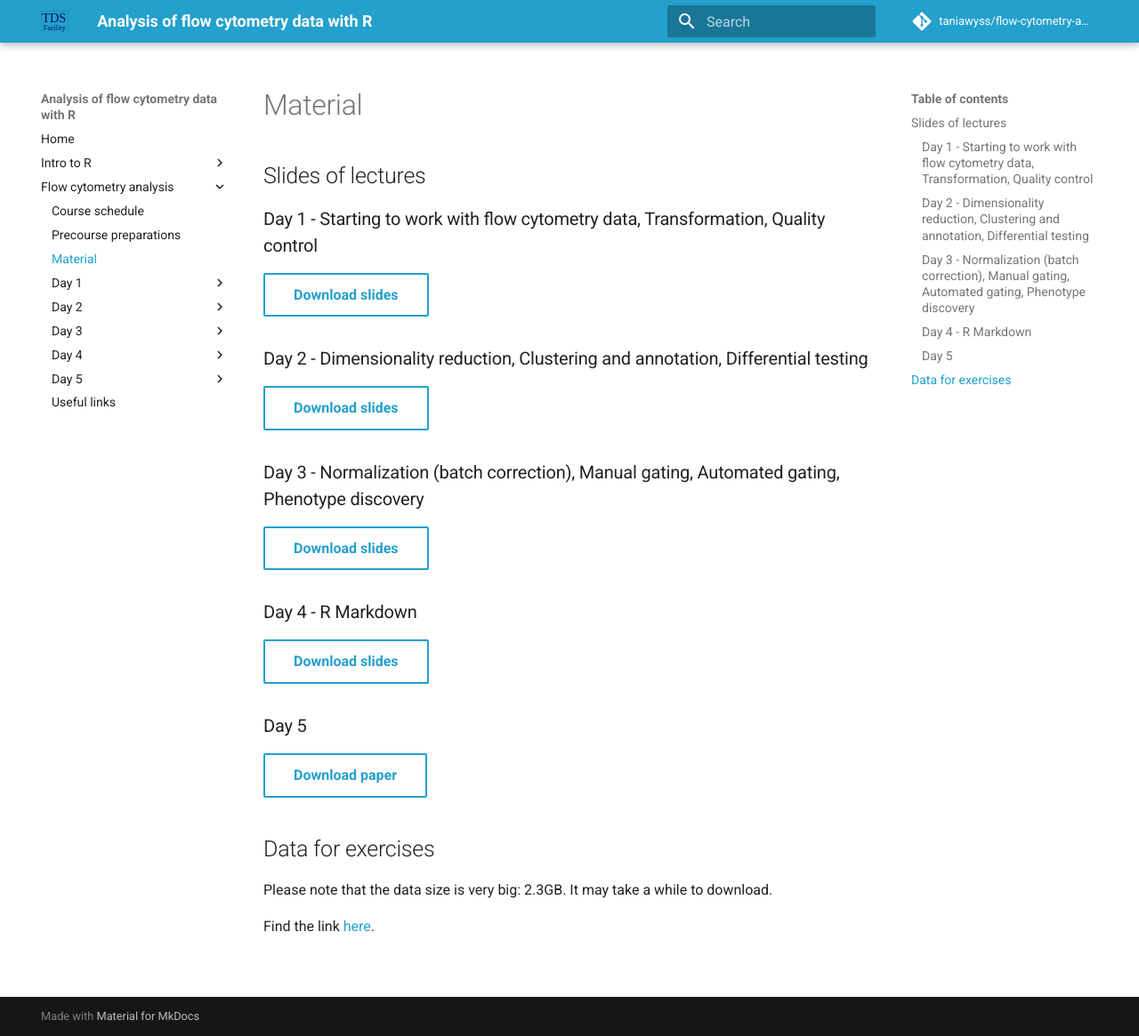
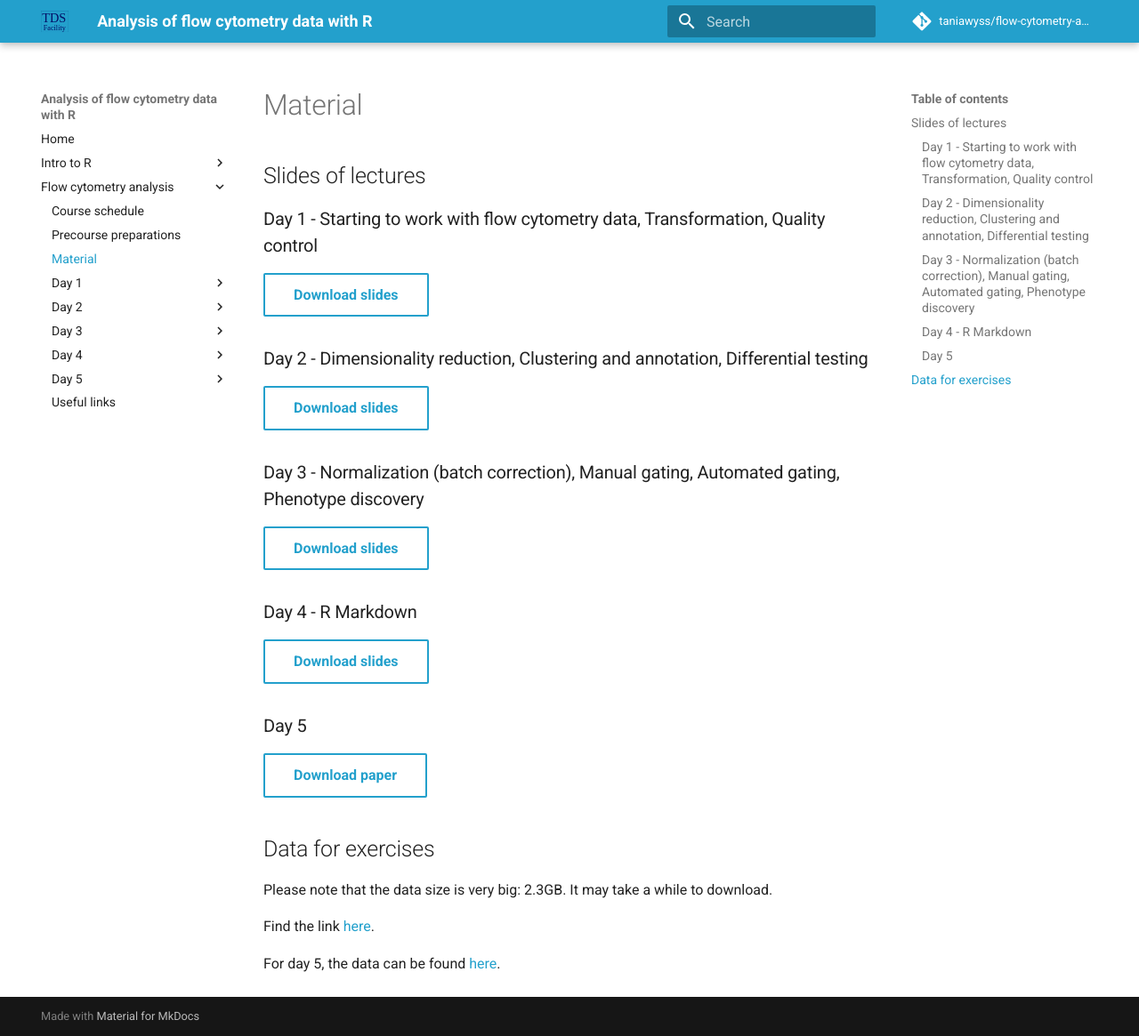
Before and after one commit to taniawyss/flow-cytometry-analysis-with-R, an MkDocs documentation site: the page built from docs/flowCyt/material.md, in a window 1280 px wide and 1165 px high. Shown: the whole window at 89% size. Built offline with MkDocs 1.6.1 and Material for MkDocs 9.7.7, drawn with Linux system fonts in a browser that asks for light colours; comment, search, counter and statistics services are not loaded.

Commit message:
update day5

```diff
--- a/docs/flowCyt/material.md
+++ b/docs/flowCyt/material.md
@@ -26,5 +26,8 @@ Please note that the data size is very big: 2.3GB. It may take a while to downlo
 
 Find the link [here](https://flowcourse.s3.eu-central-1.amazonaws.com/course_datasets.zip).
 
+For day 5, the data can be found [here](https://flowcourse.s3.eu-central-1.amazonaws.com/Data.zip).
+
+
 <!-- This is commented text -->
 <!-- [Download part 2](../assets/pdfs/EA_122021_TW.pdf){: .md-button } -->
```
